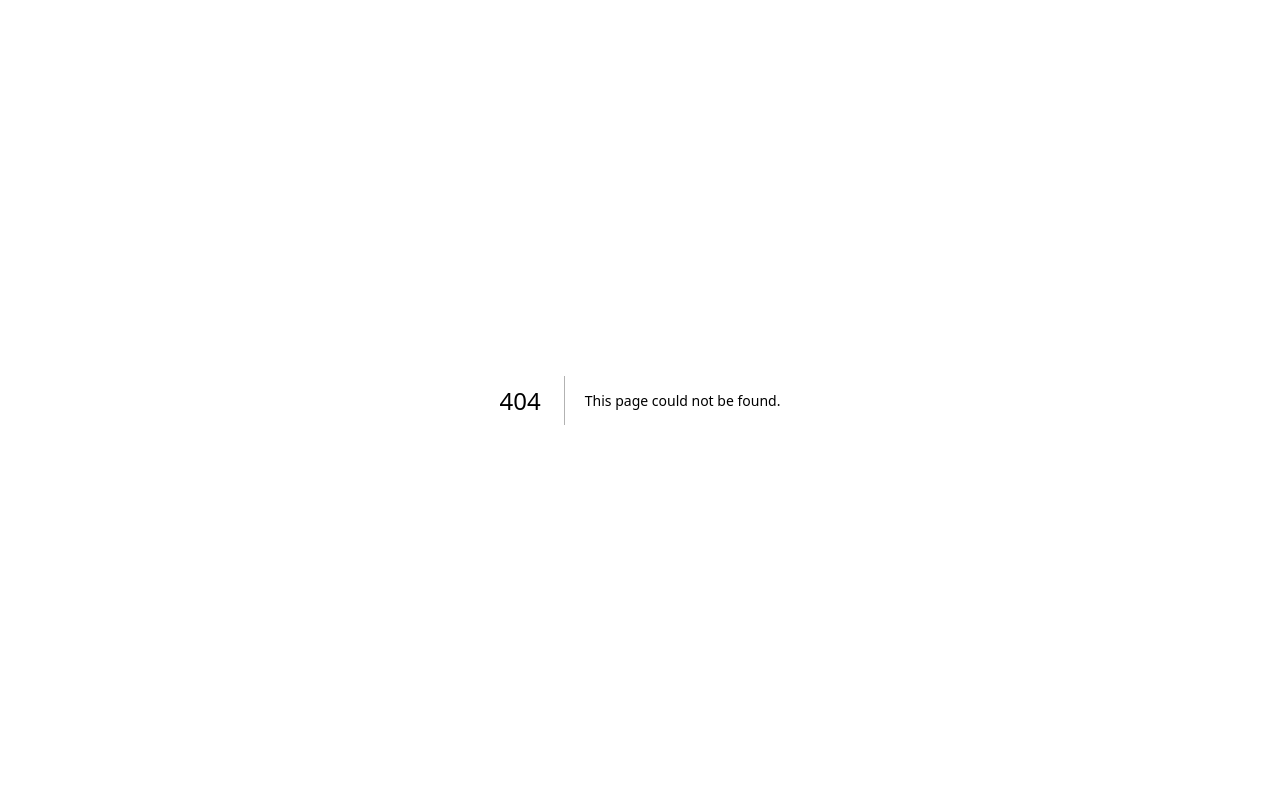
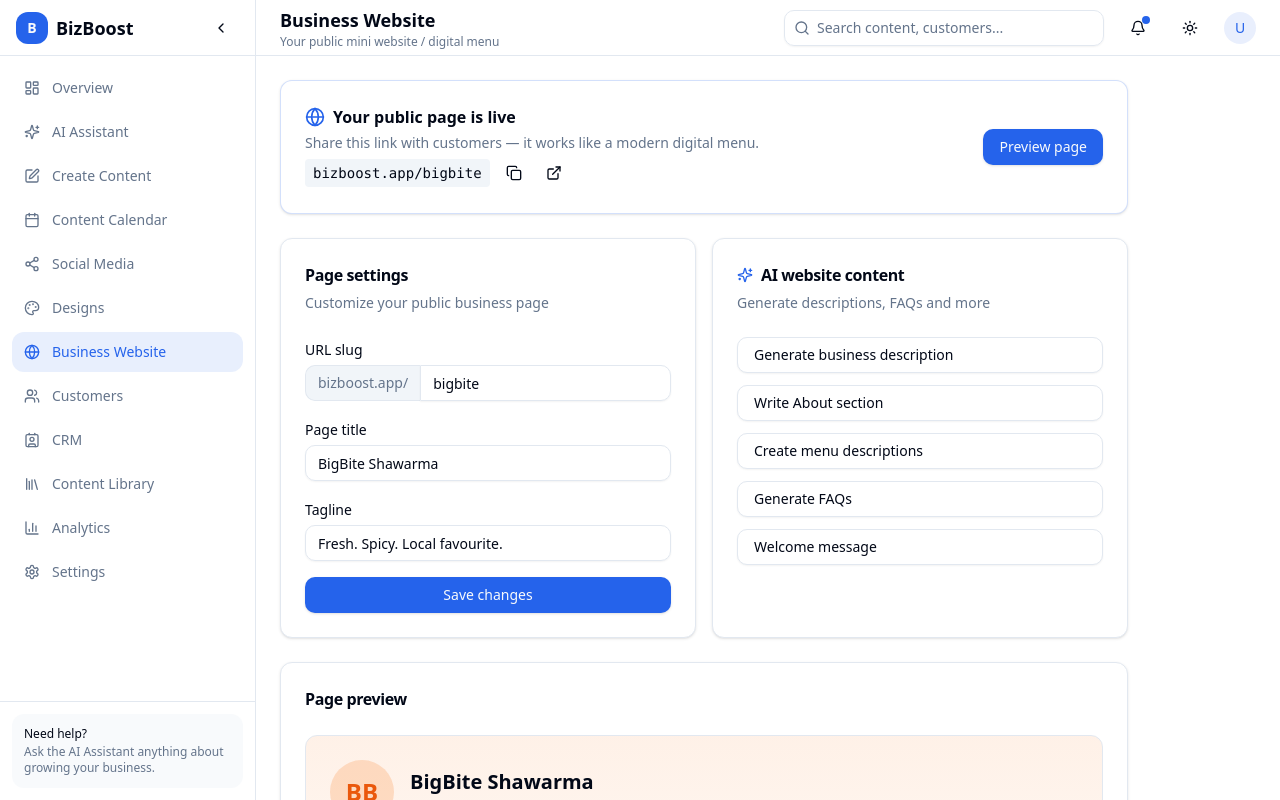
Before and after one commit to lilcoins89/bizboost, a Next.js app: page /dashboard/website in a window 1280 px wide. Before the commit this address had no page. Built offline with nearby package versions, Linux system fonts and the light colour scheme.

Commit message:
feat: Business Website / Mini-site management page

```diff
--- /dev/null
+++ b/src/app/(dashboard)/dashboard/website/page.tsx
@@ -0,0 +1,162 @@
+"use client";
+
+import { DashboardHeader } from "@/components/dashboard/header";
+import { Card, CardContent, CardDescription, CardHeader, CardTitle } from "@/components/ui/card";
+import { Button } from "@/components/ui/button";
+import { Input } from "@/components/ui/input";
+import { Badge } from "@/components/ui/badge";
+import { Globe, ExternalLink, Copy, Sparkles, Phone, MessageCircle, MapPin, Clock } from "lucide-react";
+import { toast } from "sonner";
+
+export default function BusinessWebsitePage() {
+  const slug = "bigbite";
+  const publicUrl = `bizboost.app/${slug}`;
+
+  function copyUrl() {
+    navigator.clipboard.writeText(`https://${publicUrl}`);
+    toast.success("Link copied!");
+  }
+
+  return (
+    <>
+      <DashboardHeader
+        title="Business Website"
+        description="Your public mini website / digital menu"
+      />
+
+      <div className="p-4 lg:p-6 space-y-6 max-w-4xl">
+        <Card className="border-primary/20">
+          <CardContent className="p-6 flex flex-col sm:flex-row items-start sm:items-center justify-between gap-4">
+            <div className="space-y-1">
+              <div className="flex items-center gap-2">
+                <Globe className="h-5 w-5 text-primary" />
+                <h2 className="font-semibold">Your public page is live</h2>
+              </div>
+              <p className="text-sm text-muted-foreground">
+                Share this link with customers — it works like a modern digital menu.
+              </p>
+              <div className="flex items-center gap-2 mt-2">
+                <code className="text-sm bg-muted px-2 py-1 rounded">{publicUrl}</code>
+                <Button variant="ghost" size="icon" className="h-8 w-8" onClick={copyUrl}>
+                  <Copy className="h-3.5 w-3.5" />
+                </Button>
+                <Button variant="ghost" size="icon" className="h-8 w-8" asChild>
+                  <a href={`/${slug}`} target="_blank" rel="noopener">
+                    <ExternalLink className="h-3.5 w-3.5" />
+                  </a>
+                </Button>
+              </div>
+            </div>
+            <Button asChild>
+              <a href={`/${slug}`} target="_blank" rel="noopener">
+                Preview page
+              </a>
+            </Button>
+          </CardContent>
+        </Card>
+
+        <div className="grid sm:grid-cols-2 gap-4">
+          <Card>
+            <CardHeader>
+              <CardTitle className="text-base">Page settings</CardTitle>
+              <CardDescription>Customize your public business page</CardDescription>
+            </CardHeader>
+            <CardContent className="space-y-4">
+              <div>
+                <label className="text-sm font-medium">URL slug</label>
+                <div className="flex mt-1">
+                  <span className="inline-flex items-center px-3 rounded-l-md border border-r-0 bg-muted text-sm text-muted-foreground">
+                    bizboost.app/
+                  </span>
+                  <Input defaultValue={slug} className="rounded-l-none" />
+                </div>
+              </div>
+              <div>
+                <label className="text-sm font-medium">Page title</label>
+                <Input defaultValue="BigBite Shawarma" className="mt-1" />
+              </div>
+              <div>
+                <label className="text-sm font-medium">Tagline</label>
+                <Input defaultValue="Fresh. Spicy. Local favourite." className="mt-1" />
+              </div>
+              <Button className="w-full">Save changes</Button>
+            </CardContent>
+          </Card>
+
+          <Card>
+            <CardHeader>
+              <CardTitle className="text-base flex items-center gap-2">
+                <Sparkles className="h-4 w-4 text-primary" />
+                AI website content
+              </CardTitle>
+              <CardDescription>Generate descriptions, FAQs and more</CardDescription>
+            </CardHeader>
+            <CardContent className="space-y-3">
+              <Button variant="outline" className="w-full justify-start gap-2">
+                Generate business description
+              </Button>
+              <Button variant="outline" className="w-full justify-start gap-2">
+                Write About section
+              </Button>
+              <Button variant="outline" className="w-full justify-start gap-2">
+                Create menu descriptions
+              </Button>
+              <Button variant="outline" className="w-full justify-start gap-2">
+                Generate FAQs
+              </Button>
+              <Button variant="outline" className="w-full justify-start gap-2">
+                Welcome message
+              </Button>
+            </CardContent>
+          </Card>
+        </div>
+
+        {/* Preview card */}
+        <Card>
+          <CardHeader>
+            <CardTitle className="text-base">Page preview</CardTitle>
+          </CardHeader>
+          <CardContent>
+            <div className="rounded-xl border bg-gradient-to-b from-orange-500/10 to-background p-6 space-y-4">
+              <div className="flex items-center gap-4">
+                <div className="h-16 w-16 rounded-full bg-orange-500/20 flex items-center justify-center text-2xl font-bold text-orange-600">
+                  BB
+                </div>
+                <div>
+                  <h3 className="text-xl font-bold">BigBite Shawarma</h3>
+                  <p className="text-sm text-muted-foreground">Fresh. Spicy. Local favourite.</p>
+                </div>
+              </div>
+              <p className="text-sm">
+                Authentic shawarma and grilled chicken made fresh daily. Your neighbourhood favourite since day one.
+              </p>
+              <div className="flex flex-wrap gap-2 text-xs text-muted-foreground">
+                <span className="flex items-center gap-1"><MapPin className="h-3 w-3" /> Lagos, Nigeria</span>
+                <span className="flex items-center gap-1"><Clock className="h-3 w-3" /> Open · Closes 10 PM</span>
+              </div>
+              <div className="flex gap-2">
+                <Button size="sm" className="gap-1.5">
+                  <Phone className="h-3.5 w-3.5" /> Call
+                </Button>
+                <Button size="sm" variant="outline" className="gap-1.5">
+                  <MessageCircle className="h-3.5 w-3.5" /> WhatsApp
+                </Button>
+              </div>
+              <div className="pt-2 border-t">
+                <p className="text-xs font-medium mb-2">Popular items</p>
+                <div className="space-y-2">
+                  {["Chicken Shawarma — ₦2,500", "Grilled Chicken — ₦3,500", "Beef Shawarma — ₦2,800"].map((item) => (
+                    <div key={item} className="flex justify-between text-sm">
+                      <span>{item.split(" — ")[0]}</span>
+                      <span className="font-medium">{item.split(" — ")[1]}</span>
+                    </div>
+                  ))}
+                </div>
+              </div>
+            </div>
+          </CardContent>
+        </Card>
+      </div>
+    </>
+  );
+}
```
